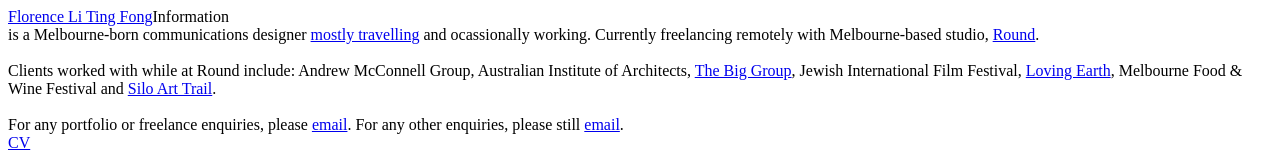
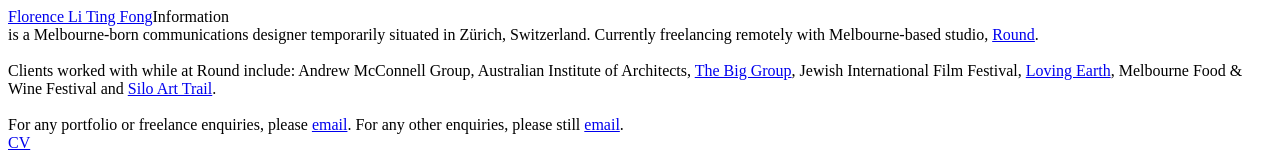
Before and after one commit to florenceltf/florenceltf, a Gatsby site: page /info in a window 1280 px wide. Shown: the top 153 px of the page. Built offline with nearby package versions, Linux system fonts and the light colour scheme; Gatsby itself is replaced by a stand-in of ours.

Commit message:
text change

```diff
--- a/src/pages/info.js
+++ b/src/pages/info.js
@@ -6,7 +6,7 @@
 function Content() {
   return (
     <div className="Content">
-      is a Melbourne-born communications designer <a href="http://holidaze.florenceltf.com/">mostly travelling</a> and ocassionally working. Currently freelancing remotely with Melbourne-based studio, <a href="https://www.round.com.au">Round</a>.
+      is a Melbourne-born communications designer temporarily situated in Zürich, Switzerland. Currently freelancing remotely with Melbourne-based studio, <a href="https://www.round.com.au">Round</a>.
       <br></br><br></br>
       Clients worked with while at Round include: Andrew McConnell Group, Australian Institute of Architects, <a href="http://www.thebiggroup.com.au/">The Big Group</a>, Jewish International Film Festival, <a href="https://lovingearth.co/">Loving Earth</a>, Melbourne Food & Wine Festival and <a href="http://siloarttrail.com/">Silo Art Trail</a>.
       <br></br><br></br>
```
